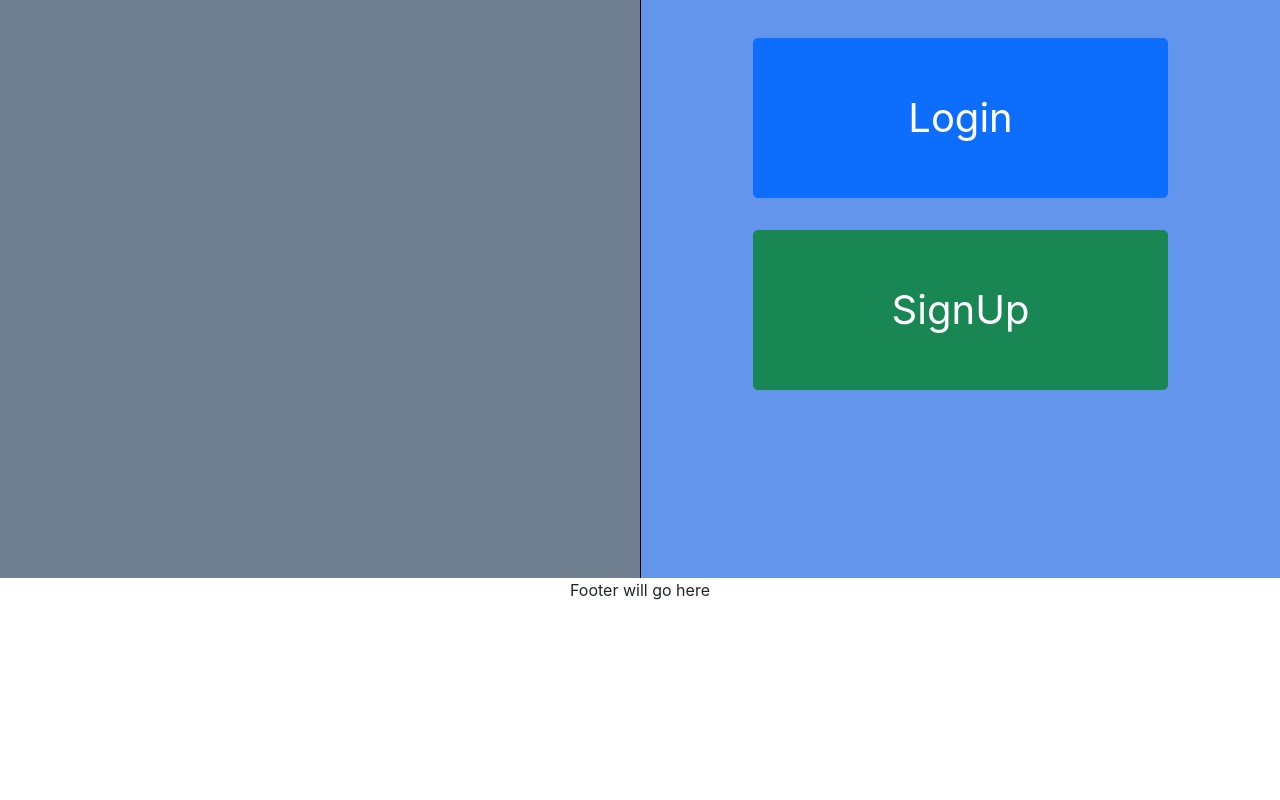
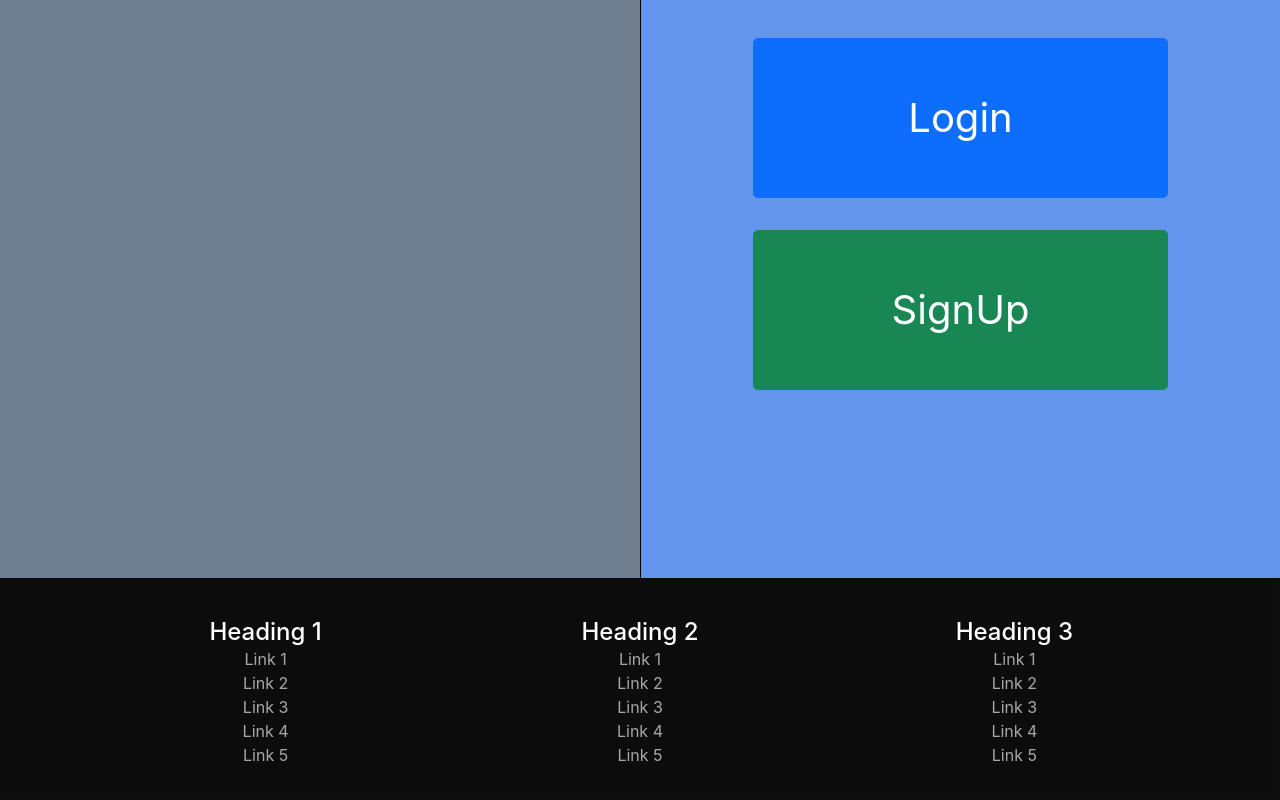
Before and after one commit to AlexRodgers11/flash-card-app, a React (Create React App) app in the folder client/: page / in a window 1280 px wide. Shown: the part 222-1022 px from the top of the page. Before the commit the page ends 920 px from the top, so only its background shows below. Built offline with nearby package versions, Linux system fonts and the light colour scheme.

Commit message:
create Footer component

```diff
--- a/client/src/App.js
+++ b/client/src/App.js
@@ -1,6 +1,7 @@
 import Header from './components/Header';
 import Router from './components/Router';
 import styled from 'styled-components';
+import Footer from './components/Footer';
 
 const AppWrapper = styled.div`
 	text-align: center;
@@ -35,8 +36,10 @@ const MainContainer = styled.div`
 `
 
 const FooterContainer = styled.div`
-	height: 15vh;
-	minHeight: 15rem
+	height: 17rem;
+	@media (max-width: 500px) {
+		height: 35rem;
+	}
 `
 
 function App() {
@@ -49,7 +52,7 @@ function App() {
 				<Router />
 			</MainContainer>
 			<FooterContainer>
-				Footer will go here
+				<Footer />
 			</FooterContainer>
 		</AppWrapper>
 	);
--- /dev/null
+++ b/client/src/components/Footer.js
@@ -0,0 +1,77 @@
+import styled from "styled-components";
+
+const FooterWrapper = styled.footer`
+    display: flex;
+    flex-direction: row;
+    justify-content: center;
+    align-items: center;
+    height: 100%;
+    padding: 1rem;
+    background-color: black;
+    opacity: 95%;
+    color: #a3a3a3;
+    @media (max-width: 500px) {
+        flex-direction: column;
+        padding-top: 1.5rem;
+    }
+`;
+
+const LinkBlock = styled.div`
+    display: inline-block;
+    width: 30%;
+    height: 80%;
+    @media (max-width: 500px) {
+        margin-top: 1rem;
+        width: 100%;
+        // &:first-of-type h4 {
+        //     padding-top: 2rem;
+        // }
+    }
+`;
+
+const LinkBlockHeading = styled.h4`
+    color: white;
+    margin-bottom: .5rem;
+    @media (max-width: 500px) {
+        margin-bottom: .15rem !important;
+    }
+`;
+
+const ContentWrapper = styled.p`
+    @media (max-width: 500px) {
+        flex-direction: column;
+    }
+`;
+
+function Footer() {
+    return (
+        <FooterWrapper className="FooterWrapper">
+            <LinkBlock className="LinkBlock">
+                <LinkBlockHeading>Heading 1</LinkBlockHeading>
+                <ContentWrapper>Link 1</ContentWrapper>
+                <ContentWrapper>Link 2</ContentWrapper>
+                <ContentWrapper>Link 3</ContentWrapper>
+                <ContentWrapper>Link 4</ContentWrapper>
+                <ContentWrapper>Link 5</ContentWrapper>
+            </LinkBlock>
+            <LinkBlock className="LinkBlock">
+                <LinkBlockHeading>Heading 2</LinkBlockHeading>
+                <ContentWrapper>Link 1</ContentWrapper>
+                <ContentWrapper>Link 2</ContentWrapper>
+                <ContentWrapper>Link 3</ContentWrapper>
+                <ContentWrapper>Link 4</ContentWrapper>
+                <ContentWrapper>Link 5</ContentWrapper>
+            </LinkBlock>
+            <LinkBlock className="LinkBlock">
+                <LinkBlockHeading>Heading 3</LinkBlockHeading>
+                <ContentWrapper>Link 1</ContentWrapper>
+                <ContentWrapper>Link 2</ContentWrapper>
+                <ContentWrapper>Link 3</ContentWrapper>
+                <ContentWrapper>Link 4</ContentWrapper>
+                <ContentWrapper>Link 5</ContentWrapper>
+            </LinkBlock>
+        </FooterWrapper>
+    )
+}
+
+export default Footer;
```
